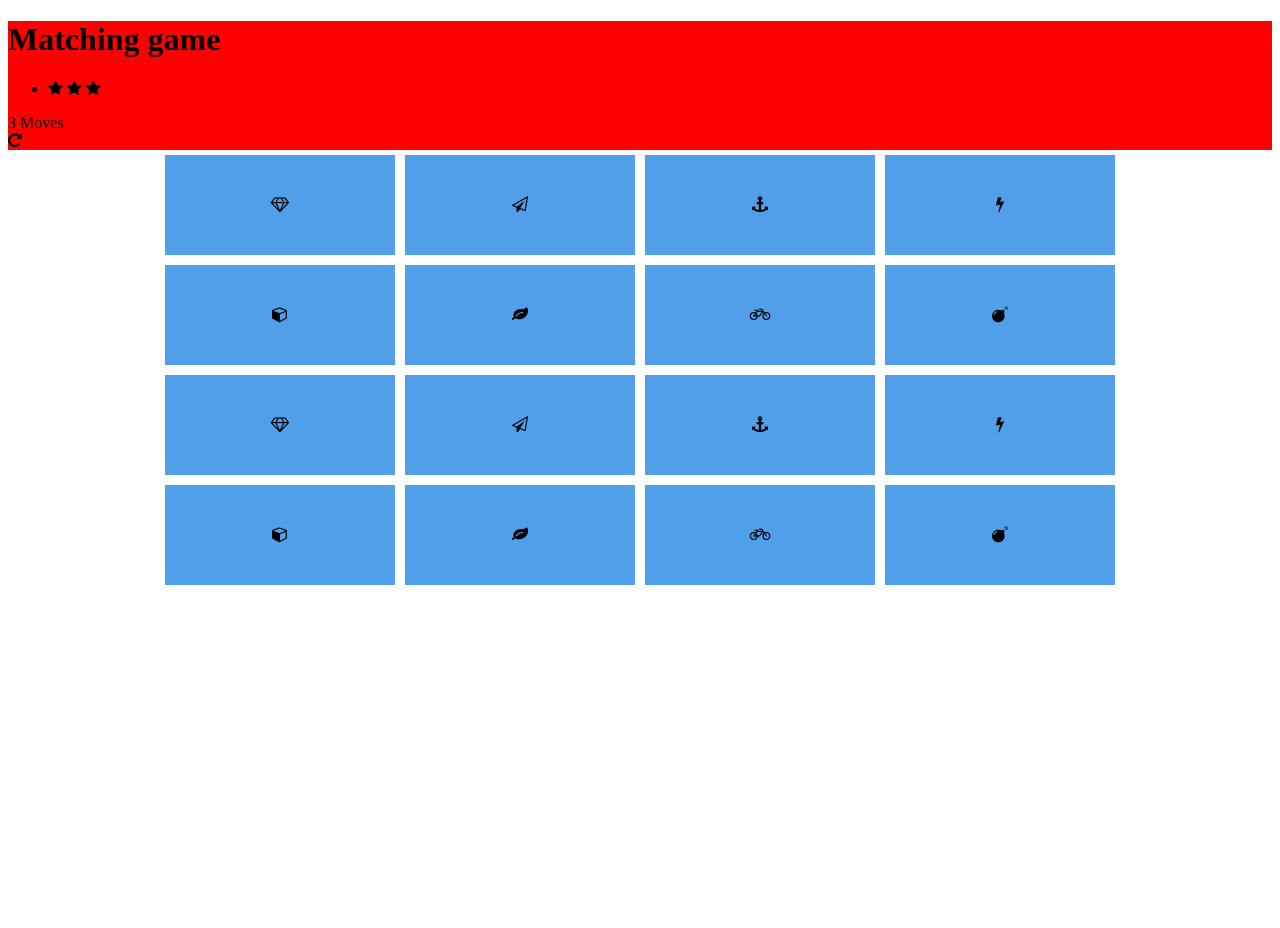
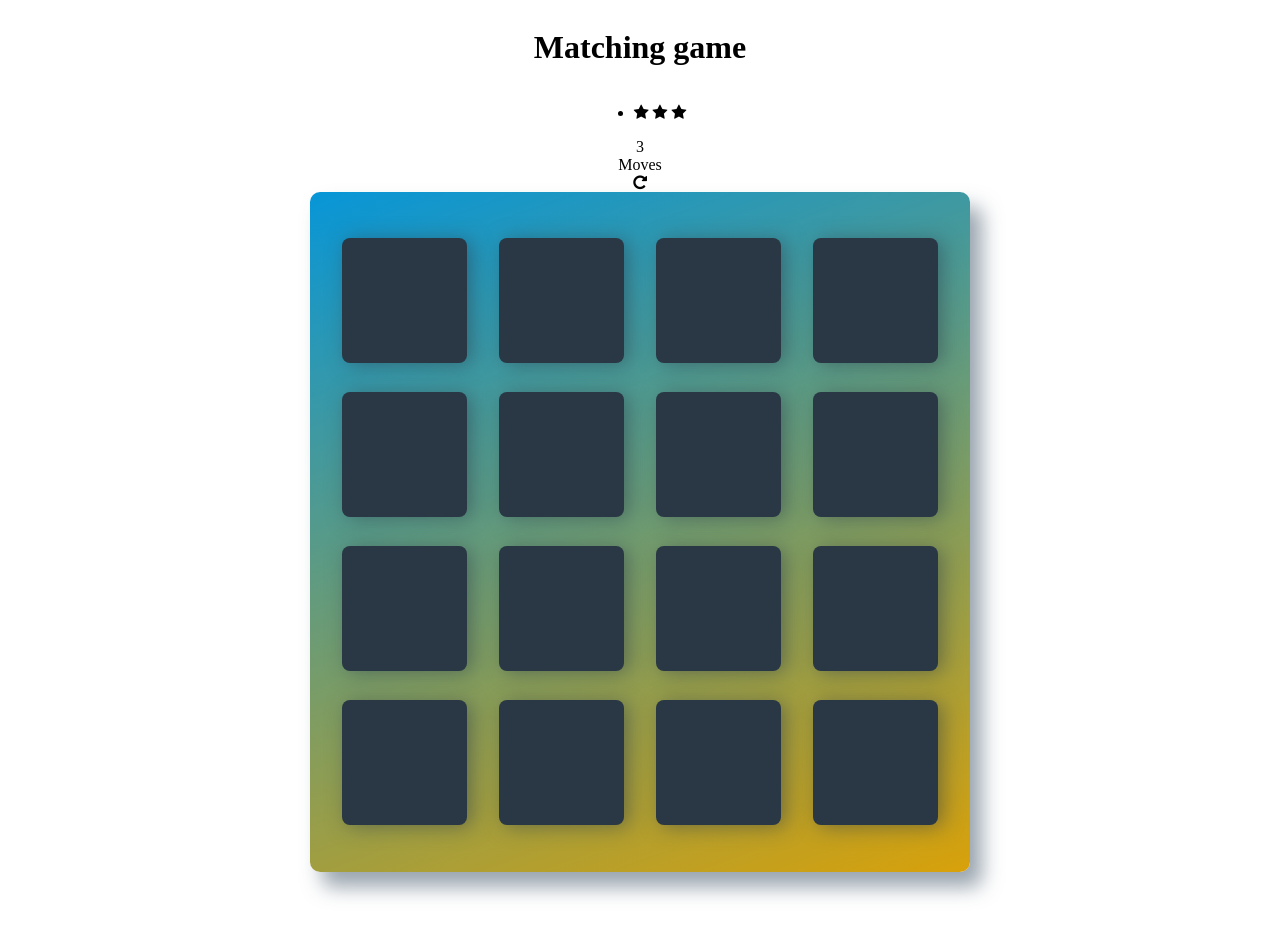
Before and after one commit to ebitsdev/memory_game, a Jekyll site: the page built from index.html, in a window 1280 px wide. Built offline with Jekyll 4.4.1, drawn with Linux system fonts in a browser that asks for light colours; some web fonts are replaced; before the commit the page ends 900 px from its top, so only the background shows below that.

Commit message:
Detect clicked cards

```diff
--- a/_dev_notes_assets/index.html
+++ b/_dev_notes_assets/index.html
@@ -80,7 +80,6 @@
             </li>
         </ul>
     </div>
-
     <script src="js/app.js"></script>
 </body>
 </html>
--- a/assets/css/app.scss
+++ b/assets/css/app.scss
@@ -1,25 +1,45 @@
 ---
 ---
  /** Inspired from here https://css-tricks.com/css-grid-replace-flexbox/ **/
-  .card-deck {
+ .container {
+  display: flex;
+  justify-content: center;
+  align-items: center;
+  flex-direction: column;
+}
+  .deck {
+    width: 660px;
+    min-height: 680px;
+    background: linear-gradient(160deg, #0796d8 0%, #d8a10a 100%);
+    padding: 32px;
+    border-radius: 10px;
+    box-shadow: 12px 15px 20px 0 rgba(54, 76, 95, 0.5);
     display: flex;
     flex-wrap: wrap;
+    justify-content: space-between;
     align-items: center;
-    justify-content: center;
-    margin-right: auto;
-    margin-left: auto;
-    width: 60rem;
+    margin: 0 0 3em;
   }
   .card {
-    min-height: 100px;
-    background: rgba(4, 117, 223, 0.692);
-    flex: calc(100% / 4);
-    text-align: center;
-    line-height: 100px;
-    border: 5px solid white;
-
+    height: 125px;
+    width: 125px;
+    background: #293844;
+    font-size: 0;
+    color: #ffffff;
+    border-radius: 8px;
+    cursor: pointer;
+    display: flex;
+    justify-content: center;
+    align-items: center;
+    box-shadow: 5px 2px 20px 0 rgba(46, 61, 73, 0.5);
   }
-
+  .open {
+    background-color: #0796d8;
+    width: 225px;
+    height: 225px;
+    border-radius: 10px;
+    box-shadow: 12px 15px 20px 0 rgba(54, 76, 95, 0.5);
+  }
   * {
     box-sizing: border-box;
   }
--- a/assets/js/app.js
+++ b/assets/js/app.js
@@ -1,10 +1,10 @@
 /*
- * Create a list that holds all of your cards
+ * Create a list that holds all of your deck
  */
 
 /*
- * Display the cards on the page
- *   - shuffle the list of cards using the provided "shuffle" method below
+ * Display the deck on the page
+ *   - shuffle the list of deck using the provided "shuffle" method below
  *   - loop through each card and create its HTML
  *   - add each card's HTML to the page
  */
@@ -26,34 +26,31 @@
     return array;
 }
 function createDeck() {
-    const cards = document.createElement('div');
+    const container = document.createElement('div');
+    const deck = document.createElement('div');
 
     for (let i = 1; i <= 16; i++) {
         const mycard = document.createElement('div');
         const myitem = document.createElement('i');
-        cards
-            .classList
-            .add('card-deck');
-        mycard
-            .classList
-            .add('card');
-        myitem
-            .classList
-            .add('fa');
+        container.classList.add('container');
+        deck.classList.add('deck');
+        mycard.classList.add('card');
+        myitem.classList.add('fa');
         // mycard.textContent = 'Testing only ';
-        cards.appendChild(mycard);
+        container.appendChild(deck);
+        deck.appendChild(mycard);
         mycard.appendChild(myitem);
         let b = document.querySelector('body');
-        b.appendChild(cards);
+        b.appendChild(container);
     }
     assignClass();
     getElems();
     displayCard();
-    return cards;
+    return deck;
 }
 createDeck();
 
-/** Dynamically assign classes to the cards */
+/** Dynamically assign classes to the deck */
 function assignClass() {
     const myClasses = [
         'fa-diamond',
@@ -71,37 +68,50 @@
         } else {
             $(this).addClass(myClasses[i - 8]);
         }
-    })
-};
+    });
+}
 
-function displayCard(){
-    const myCard = document.querySelector('div');
-    myCard.style.backgroundColor = "red";
+function displayCard() {
+    const items = document.querySelectorAll('.card');
+    let openCards = [];
+    const openDeck = document.createElement('div');
+    items.forEach(function (item) {
+        item.onclick = function () {
+            openCards.push(item);
+            item.style.color = 'white';
+            item.style.fontSize = '33px';
+            const bd = document.querySelector('body');
+            openDeck.classList.add('open');
+            // openDeck.style.backgroundColor = "#b0c0b0";
+            bd.appendChild(openDeck);
+        }
+
+    });
 }
 
 function getElems() {
     const allElem = document.querySelector('div');
     allElem.addEventListener('click', function () {
-        console.dir('You just clicked me!');
+    //    allElem.style.transform = 45;
     });
 }
 
 /*
  * set up the event listener for a card. If a card is clicked:
  *  - display the card's symbol (put this functionality in another function that you call from this one)
- *  - add the card to a *list* of "open" cards (put this functionality in another function that you call from this one)
- *  - if the list already has another card, check to see if the two cards match
- *    + if the cards do match, lock the cards in the open position (put this functionality in another function that you call
+ *  - add the card to a *list* of "open" deck (put this functionality in another function that you call from this one)
+ *  - if the list already has another card, check to see if the two deck match
+ *    + if the deck do match, lock the deck in the open position (put this functionality in another function that you call
  *  from this one)
- *    + if the cards do not match, remove the cards from the list and hide the card's symbol (put this functionality
+ *    + if the deck do not match, remove the deck from the list and hide the card's symbol (put this functionality
  *  in another function that you call from this one)
  *    + increment the move counter and display it on the page (put this functionality in another function that you call
  *  from this one)
- *    + if all cards have matched, display a message with the final score (put this functionality in another function
+ *    + if all deck have matched, display a message with the final score (put this functionality in another function
  * that you call from this one)
  */
 /**
- *  Memory Game Logic: The game randomly shuffles the cards. A user wins once all cards have successfully been matched.
+ *  Memory Game Logic: The game randomly shuffles the deck. A user wins once all deck have successfully been matched.
  *  Congratulations Popup: When a user wins the game, a modal appears to congratulate the player and ask if they want to
  *  play again. It should also tell the user how much time it took to win the game, and what the star rating was.
     Restart Button: A restart button allows the player to reset the game board, the timer, and the star rating.
```
